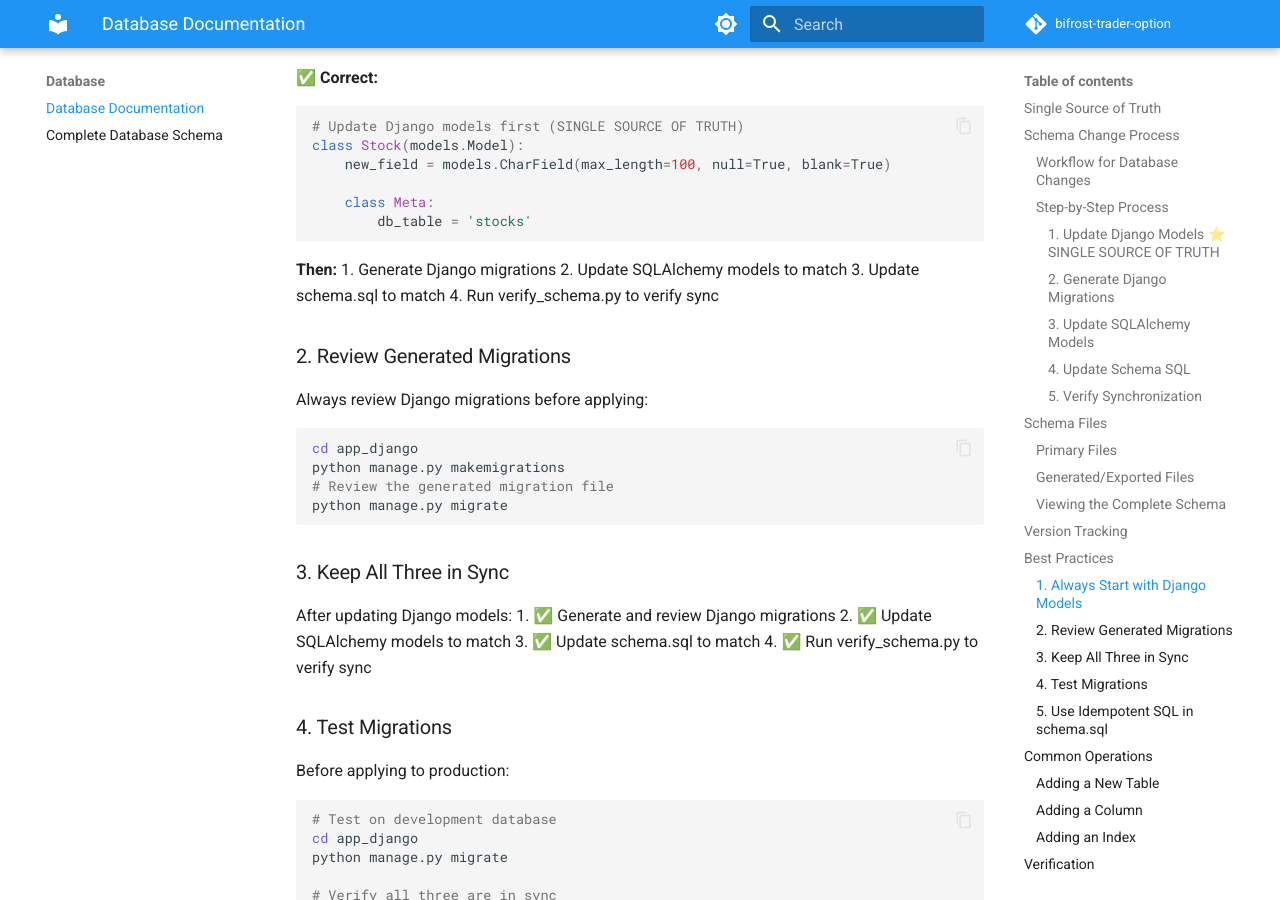
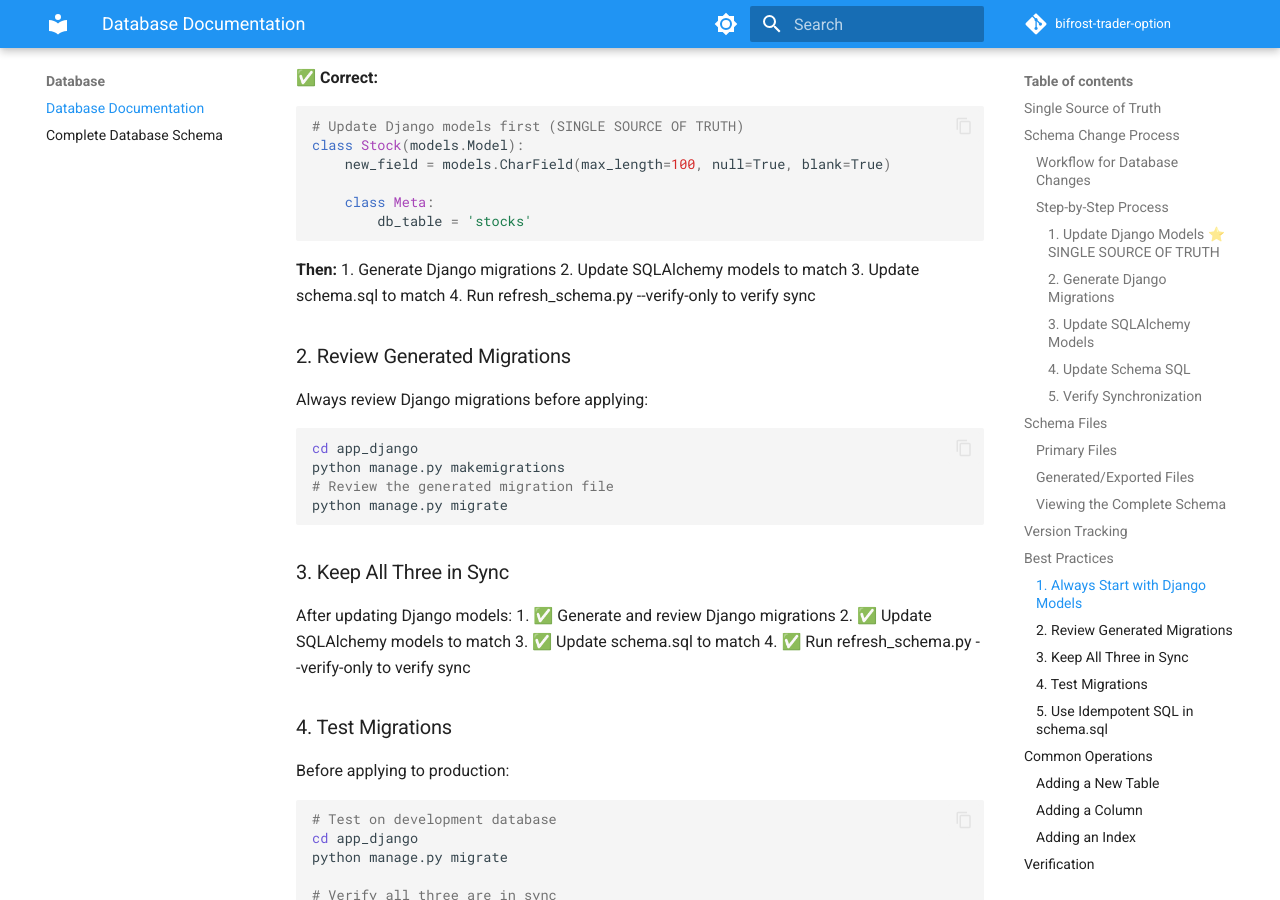
Before and after one commit to weitingzhao/bifrost-trader-option, an MkDocs documentation site: the page built from docs/database/database.md, in a window 1280 px wide and 900 px high, scrolled down 4969 px. Built offline with MkDocs 1.6.1 and Material for MkDocs 9.7.7, drawn with Linux system fonts in a browser that asks for light colours; comment, search, counter and statistics services are not loaded; the version menu is left out; some of the changed text lies outside the part shown.

Commit message:
Update all documentation references from verify_schema.py to refresh_schema.py
- Updated database.md to use refresh_schema.py --verify-only
- Updated index.md to use refresh_schema.py --verify-only
- Updated schema.sql comments to use refresh_schema.py --verify-only
- All references now point to unified refresh_schema.py script

````diff
--- a/docs/database/database.md
+++ b/docs/database/database.md
@@ -23,7 +23,7 @@ When making any database schema changes, follow this process:
    ↓
 4. Update scripts/database/schema.sql to match Django models
    ↓
-5. Run verify_schema.py to verify all three are in sync
+5. Run refresh_schema.py --verify-only to verify all three are in sync
 ```
 
 ### Step-by-Step Process
@@ -234,7 +234,7 @@ class Stock(models.Model):
 1. Generate Django migrations
 2. Update SQLAlchemy models to match
 3. Update schema.sql to match
-4. Run verify_schema.py to verify sync
+4. Run refresh_schema.py --verify-only to verify sync
 
 ### 2. Review Generated Migrations
 
@@ -253,7 +253,7 @@ After updating Django models:
 1. ✅ Generate and review Django migrations
 2. ✅ Update SQLAlchemy models to match
 3. ✅ Update schema.sql to match
-4. ✅ Run verify_schema.py to verify sync
+4. ✅ Run refresh_schema.py --verify-only to verify sync
 
 ### 4. Test Migrations
 
@@ -481,5 +481,5 @@ If Django migrations conflict:
 - Generate Django migrations
 - Then update SQLAlchemy models to match Django models
 - Then update schema.sql to match Django models
-- Run `verify_schema.py` to verify all three are in sync
+- Run `refresh_schema.py --verify-only` to verify all three are in sync
 - Django migrations track all schema changes
````
Also changed, not shown: docs/index.md (+1 -1 lines), 1 other file.
